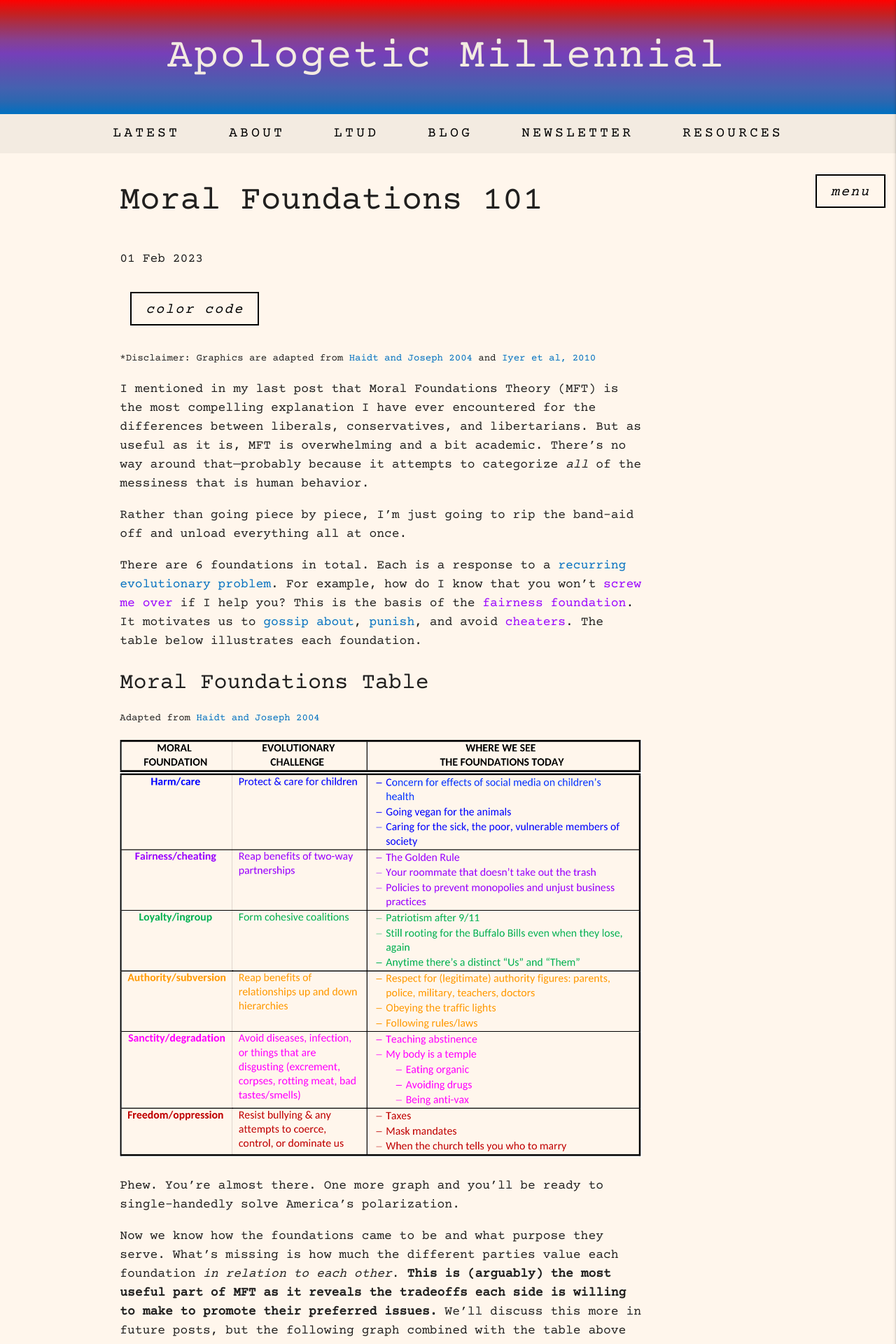
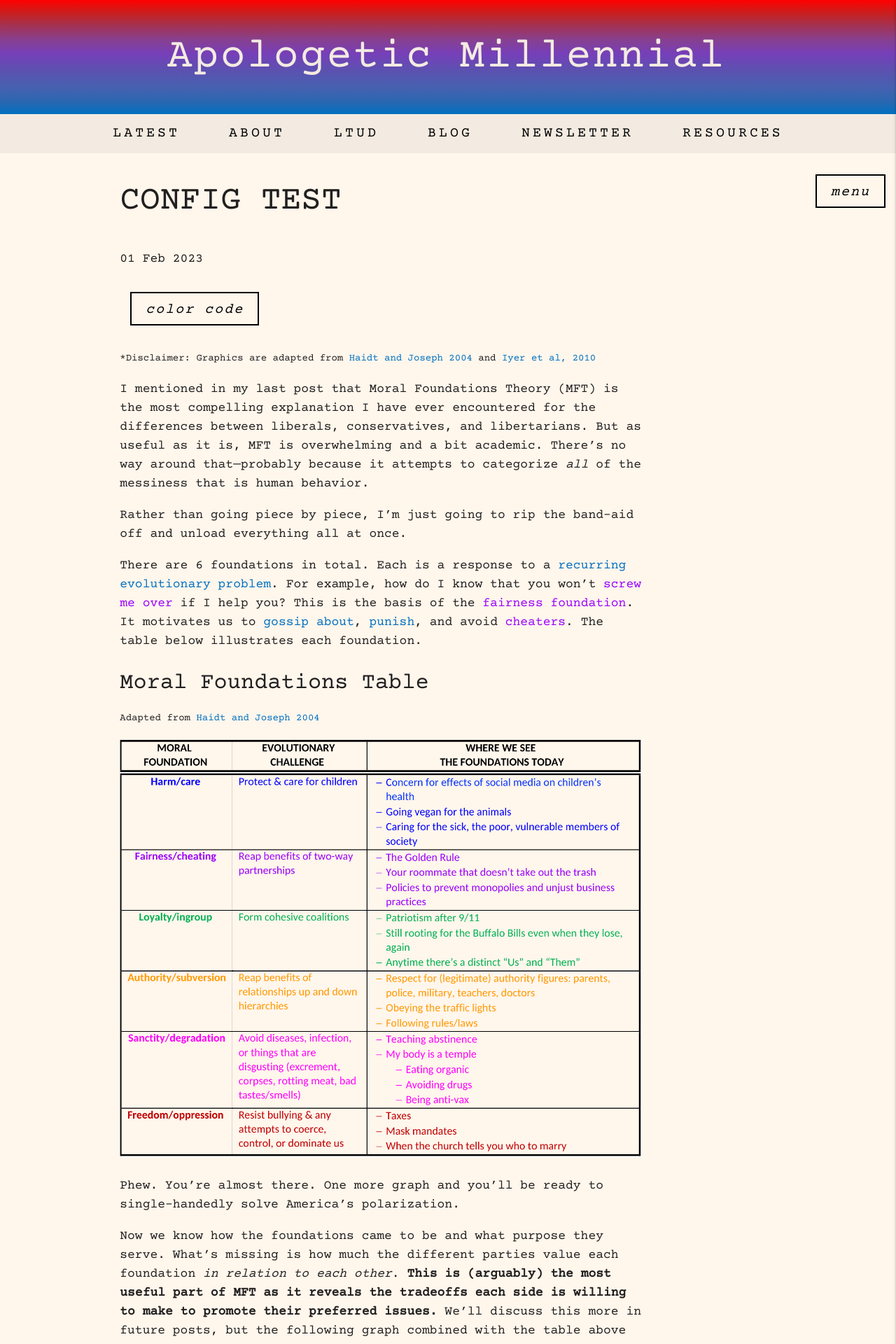
Before and after one commit to khiciste/apologetic_millennial, a Jekyll site: the page built from _posts/2023-02-01-moral-foundations-101.html, in a window 1280 px wide. Shown: the top 1920 px of the page at 70% size. Built offline with Jekyll 4.4.1, drawn with Linux system fonts in a browser that asks for light colours; some web fonts are replaced.

Commit message:
config test

```diff
--- a/_posts/2023-02-01-moral-foundations-101.html
+++ b/_posts/2023-02-01-moral-foundations-101.html
@@ -1,6 +1,6 @@
 ---
 layout: post
-title: "Moral Foundations 101"
+title: "CONFIG TEST"
 date: 2023-02-01
 ---
 
```
